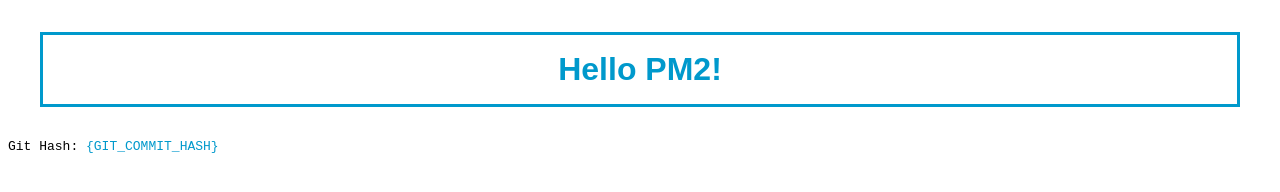
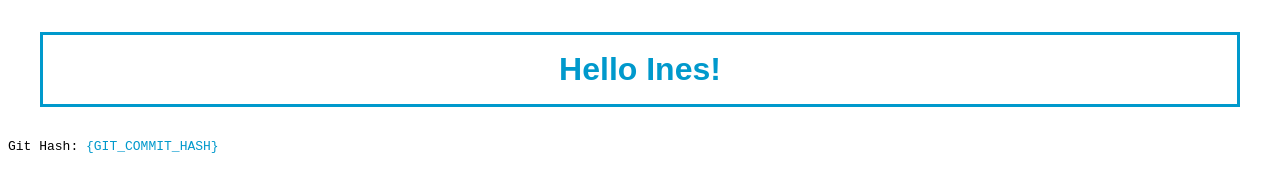
Before and after one commit to nelsonic/hello-world-node-http-server, a website: page index.html in a window 1280 px wide. Drawn offline with Linux system fonts and the light colour scheme.

Commit message:
hello Inês!

```diff
--- a/index.html
+++ b/index.html
@@ -2,10 +2,10 @@
   <head>
     <meta charset="utf-8">
     <meta name="viewport" content="width=device-width, initial-scale=1.0">
-    <title>Hello PM2!</title>
+    <title>Hello Ines!</title>
   </head>
   <body>
-    <h1>Hello PM2!</h1>
+    <h1>Hello Ines!</h1>
     <p>Git Hash: <a href="https://github.com/nelsonic/hello-world-node-http-server/tree/{GIT_COMMIT_HASH}">{GIT_COMMIT_HASH}</a></p>
     <style>
       h1 {
```
